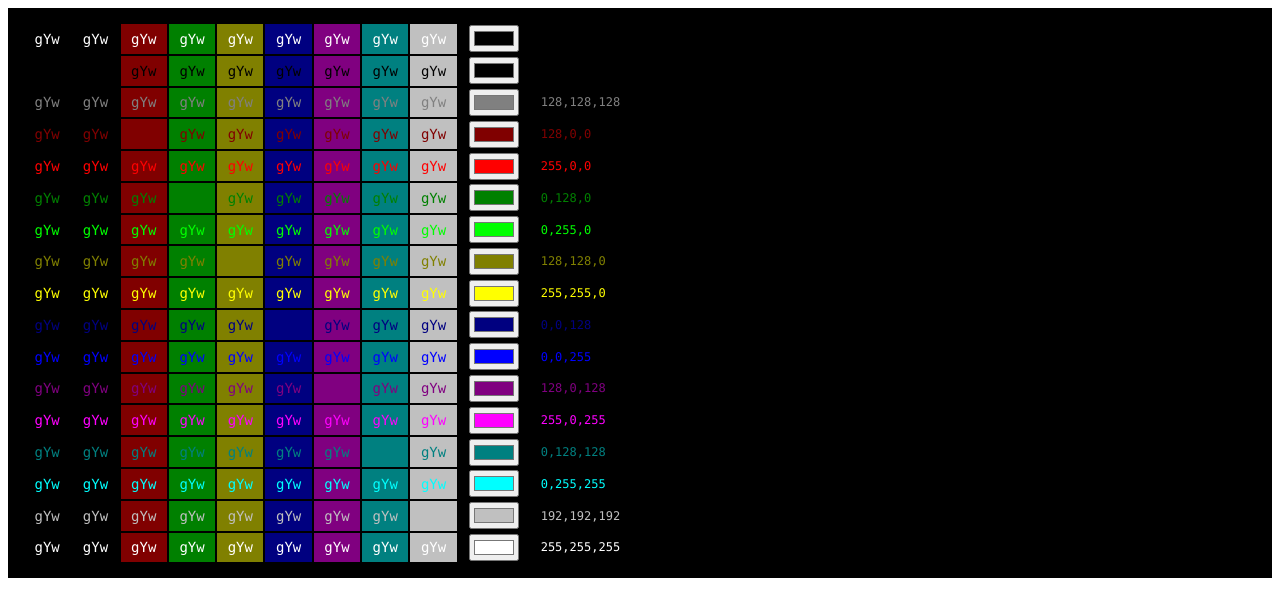
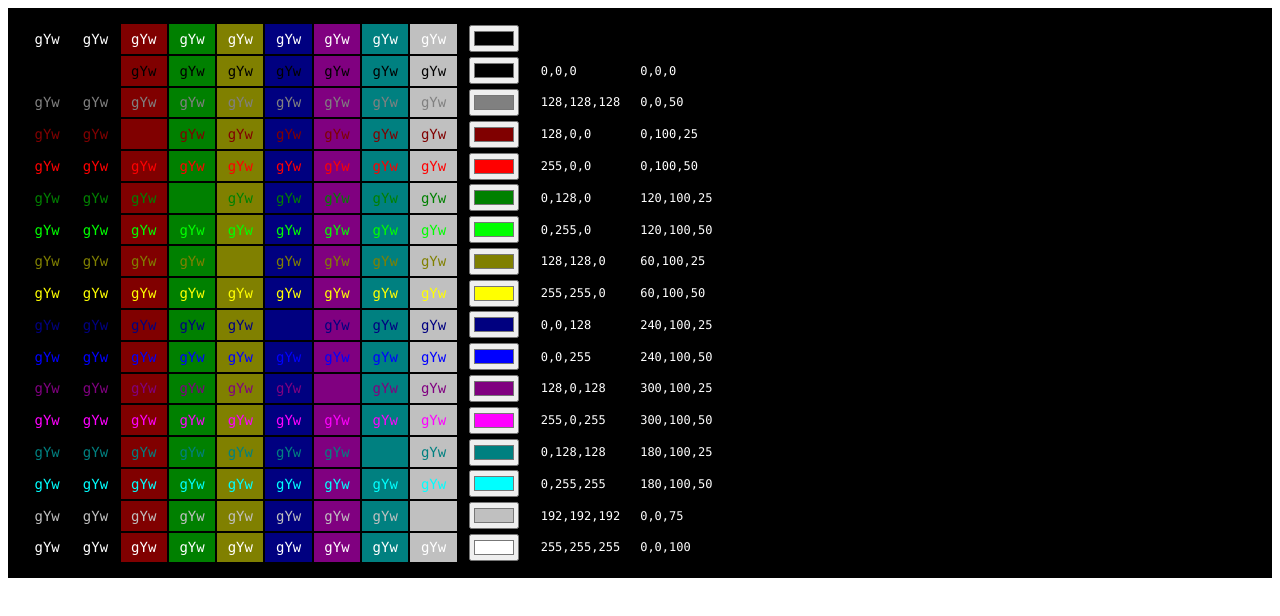
Before and after one commit to jay-es/terminal-color-scheme, a Vue app: page / in a window 1280 px wide. Shown: the top 616 px of the page. Built offline with nearby package versions, Linux system fonts and the light colour scheme.

Commit message:
HLSの表示を追加

```diff
--- a/src/components/ColorTableRow.vue
+++ b/src/components/ColorTableRow.vue
@@ -10,18 +10,20 @@
         @change="onChange($event.target.value)"
       >
     </td>
-    <td class="color-disp">{{ rgbValues[colorName] }}</td>
+    <td :style="valueCellStyle">{{ rgbValues[colorName] }}</td>
+    <td :style="valueCellStyle">{{ hlsValues[colorName] }}</td>
   </tr>
 </template>
 
 <script lang="ts">
 import { Component, Prop, Vue } from 'vue-property-decorator'
 import { mapState, mapGetters } from 'vuex'
+import { ColorsState } from '@/store/colors'
 
 @Component({
   computed: {
     ...mapState(['colors']),
-    ...mapGetters({ rgbValues: 'colors/rgbValues' }),
+    ...mapGetters('colors', ['rgbValues', 'hlsValues']),
   },
 })
 export default class ColorTableRow extends Vue {
@@ -30,6 +32,18 @@ export default class ColorTableRow extends Vue {
     default: '',
   })
   private colorName!: string
+
+  // computed
+  private colors!: ColorsState
+  private rgbValues!: ColorsState
+  private hlsValues!: ColorsState
+
+  get valueCellStyle() {
+    return {
+      color: this.colors.brightWhite,
+      'font-size': '12px',
+    }
+  }
 
   onChange(newVal: String): void {
     this.$store.commit('colors/setColor', [this.colorName, newVal])
@@ -41,7 +55,4 @@ export default class ColorTableRow extends Vue {
 .colortable td {
   padding: 0.1em 0.75em;
 }
-.color-disp {
-  font-size: 12px;
-}
 </style>
--- a/src/store/colors.ts
+++ b/src/store/colors.ts
@@ -1,11 +1,11 @@
 import { GetterTree, Module, MutationTree } from 'vuex'
 import { hexToDec, rgbToHsl } from '@/scripts/colorConverters'
 
-interface ColorsState {
+export interface ColorsState {
   [key: string]: string
 }
 
-const objectMap = (store: ColorsState, fn: Function) => {
+const objectMap = (state: ColorsState, fn: Function) => {
   const obj: ColorsState = {}
 
   Object.entries(state).forEach(([key, val]: [string, string]) => {
```
